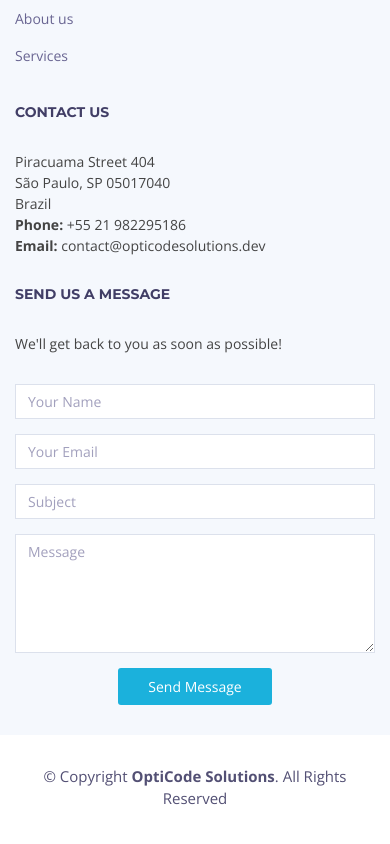
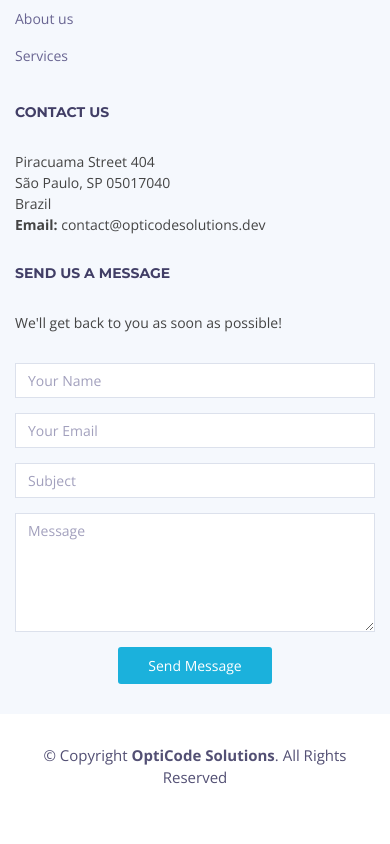
Before and after one commit to strod/opticodes_webpage, a plain HTML site: page index.html in a window 390 px wide. Shown: the part 10417-11261 px from the top of the page. After the commit the page ends 11240 px from the top, so only its background shows below. Drawn offline with nearby package versions, Linux system fonts and the light colour scheme; files whose address does not match are found by name.

Commit message:
remove phone number

```diff
--- a/index.html
+++ b/index.html
@@ -840,7 +840,7 @@
                       Piracuama Street 404<br>
                       São Paulo, SP 05017040<br>
                       Brazil <br>
-                      <strong>Phone:</strong> +55 21 982295186<br>
+                      <!-- <strong>Phone:</strong> +55 21 982295186<br> -->
                       <strong>Email:</strong> contact@opticodesolutions.dev<br>
                     </p>
                   </div>
```
